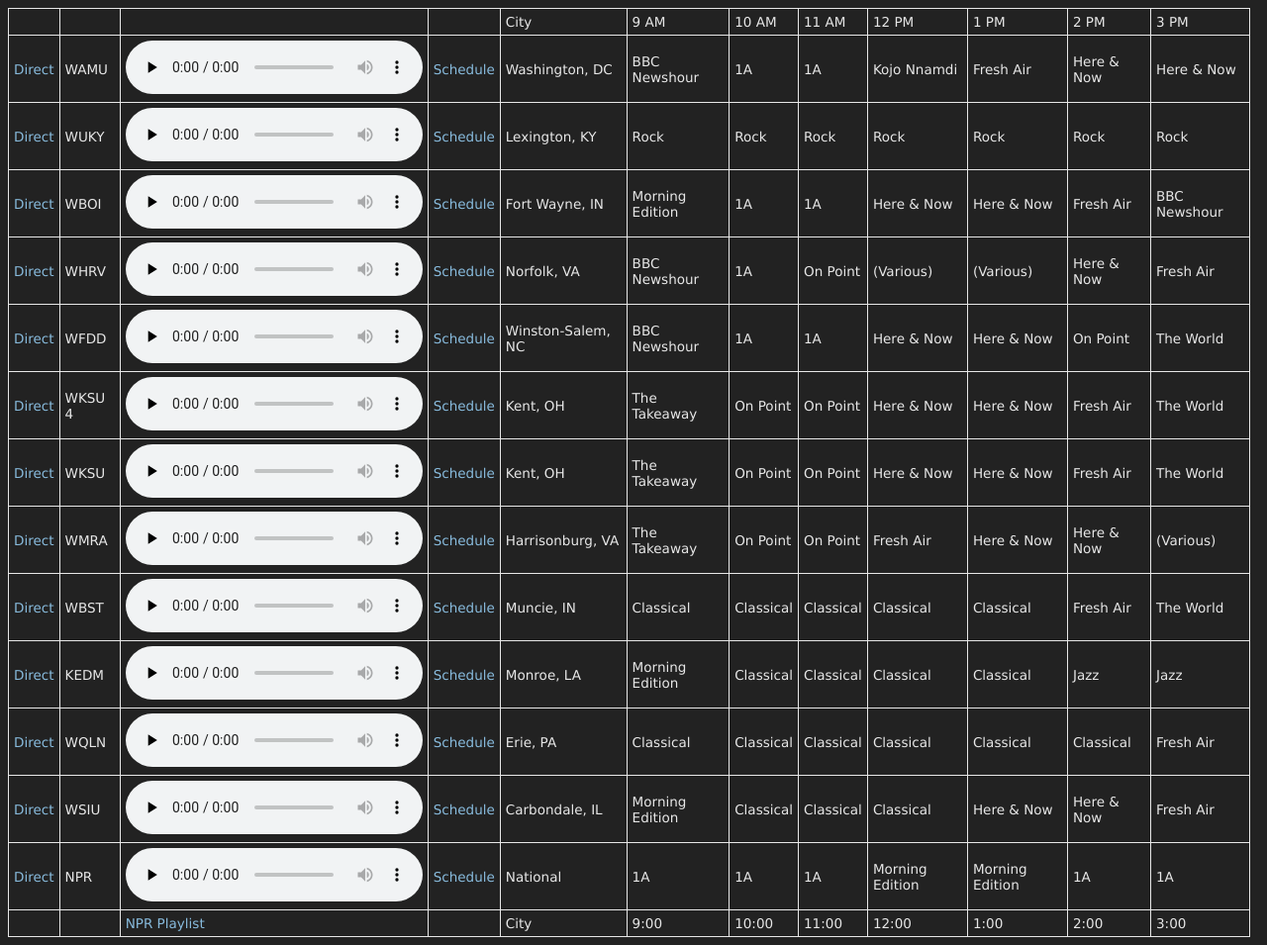
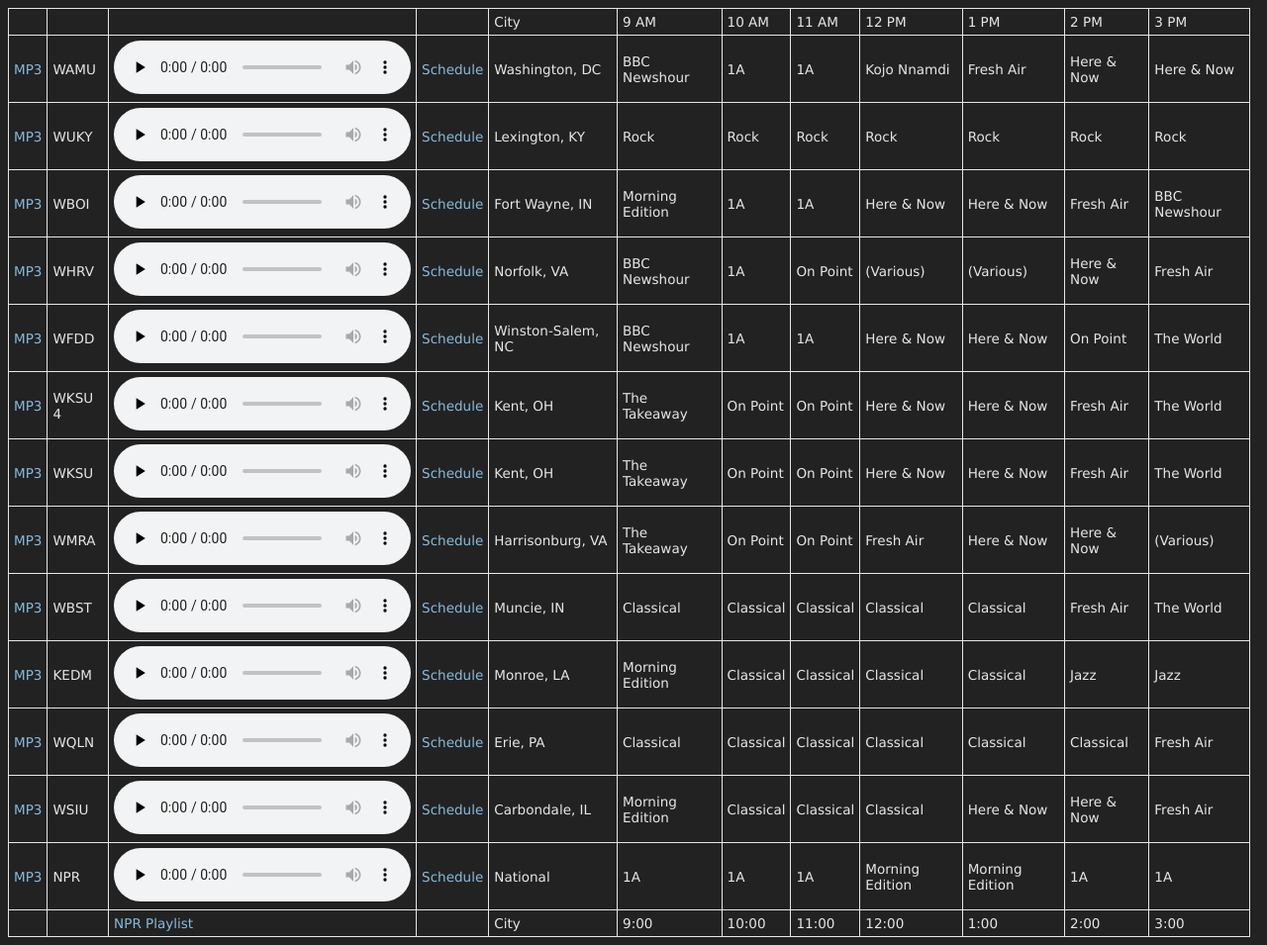
Before and after one commit to danburd/danburd.github.io, a Jekyll site: the page npr.html, which Jekyll copies as it is, in a window 1280 px wide. Shown: the whole page at 99% size. Built offline with Jekyll 4.4.1, drawn with Linux system fonts in a browser that asks for light colours.

Commit message:
Change Direct to MP3

```diff
--- a/npr.html
+++ b/npr.html
@@ -31,7 +31,7 @@
     <td>3 PM</td>
   </tr>
   <tr>
-    <td><a href="https://hd1.wamu.org">Direct</a></td>
+    <td><a href="https://hd1.wamu.org">MP3</a></td>
     <td>WAMU</td>
     <td><audio controls preload="none"><source src="https://hd1.wamu.org" type="audio/mpeg"></audio></td>
     <td><a href="https://wamu.org/schedule/daily">Schedule</a></td>
@@ -45,7 +45,7 @@
     <td>Here & Now</td>
   </tr>
   <tr>
-    <td><a href="http://stream.qx.net:8000/xstream">Direct</a></td>
+    <td><a href="http://stream.qx.net:8000/xstream">MP3</a></td>
     <td>WUKY</td>
     <td><audio controls preload="none"><source src="http://stream.qx.net:8000/xstream" type="audio/mpeg"></audio></td>
     <td><a href="http://wuky.org/schedule/wuky">Schedule</a></td>
@@ -59,7 +59,7 @@
     <td>Rock</td>
   </tr>
   <tr>
-    <td><a href="http://12.bteradio.com:8300/WBOI.mp3">Direct</a></td>
+    <td><a href="http://12.bteradio.com:8300/WBOI.mp3">MP3</a></td>
     <td>WBOI</td>
     <td><audio controls preload="none"><source src="http://12.bteradio.com:8300/WBOI.mp3" type="audio/mpeg"></audio></td>
     <td><a href="http://wboi.org/schedule">Schedule</a></td>
@@ -73,7 +73,7 @@
     <td>BBC Newshour</td>
   </tr>
   <tr>
-    <td><a href="http://whrv.mediaplayer.whro.org/128">Direct</a></td>
+    <td><a href="http://whrv.mediaplayer.whro.org/128">MP3</a></td>
     <td>WHRV</td>
     <td><audio controls preload="none"><source src="http://whrv.mediaplayer.whro.org/128" type="audio/mpeg"></audio></td>
     <td><a href="https://schedule.whro.org/radio?station=whrv">Schedule</a></td>
@@ -87,7 +87,7 @@
     <td>Fresh Air</td>
   </tr>
   <tr>
-    <td><a href="https://live.streamguys1.com:2645/wfdd1">Direct</a></td>
+    <td><a href="https://live.streamguys1.com:2645/wfdd1">MP3</a></td>
     <td>WFDD</td>
     <td><audio controls preload="none"><source src="https://live.streamguys1.com:2645/wfdd1" type="audio/mpeg"></audio></td>
     <td><a href="https://www.wfdd.org/schedule">Schedule</a></td>
@@ -101,7 +101,7 @@
     <td>The World</td>
   </tr>
   <tr>
-    <td><a href="http://66.225.205.169/wksu4.mp3.128">Direct</a></td>
+    <td><a href="http://66.225.205.169/wksu4.mp3.128">MP3</a></td>
     <td>WKSU 4</td>
     <td><audio controls preload="none"><source src="http://66.225.205.169/wksu4.mp3.128" type="audio/mpeg"></audio></td>
     <td><a href="http://wksu.org/schedule/wksu-news">Schedule</a></td>
@@ -115,7 +115,7 @@
     <td>The World</td>
   </tr>
   <tr>
-    <td><a href="http://66.225.205.169/wksu1.mp3.128">Direct</a></td>
+    <td><a href="http://66.225.205.169/wksu1.mp3.128">MP3</a></td>
     <td>WKSU</td>
     <td><audio controls preload="none"><source src="http://66.225.205.169/wksu1.mp3.128" type="audio/mpeg"></audio></td>
     <td><a href="http://wksu.org/schedule/wksu">Schedule</a></td>
@@ -129,7 +129,7 @@
     <td>The World</td>
   </tr>
   <tr>
-    <td><a href="http://media.wmra.org:8000/wmra">Direct</a></td>
+    <td><a href="http://media.wmra.org:8000/wmra">MP3</a></td>
     <td>WMRA</td>
     <td><audio controls preload="none"><source src="http://media.wmra.org:8000/wmra" type="audio/mpeg"></audio></td>
     <td><a href="http://wmra.org/schedule/WMRA">Schedule</a></td>
@@ -143,7 +143,7 @@
     <td>(Various)</td>
   </tr>
   <tr>
-    <td><a href="https://ipr.streamguys1.com/aac">Direct</a></td>
+    <td><a href="https://ipr.streamguys1.com/aac">MP3</a></td>
     <td>WBST</td>
     <td><audio controls preload="none"><source src="https://ipr.streamguys1.com/aac" type="audio/mpeg"></audio></td>
     <td><a href="https://indianapublicradio.org/schedule/">Schedule</a></td>
@@ -157,7 +157,7 @@
     <td>The World</td>
   </tr>
   <tr>
-    <td><a href="https://stream.kedm.org/listen">Direct</a></td>
+    <td><a href="https://stream.kedm.org/listen">MP3</a></td>
     <td>KEDM</td>
     <td><audio controls preload="none"><source src="https://stream.kedm.org/listen" type="audio/mpeg"></audio></td>
     <td><a href="http://kedm.org/schedule">Schedule</a></td>
@@ -171,7 +171,7 @@
     <td>Jazz</td>
   </tr>
   <tr>
-    <td><a href="http://www.wqln.org:8000/">Direct</a></td>
+    <td><a href="http://www.wqln.org:8000/">MP3</a></td>
     <td>WQLN</td>
     <td><audio controls preload="none"><source src="http://www.wqln.org:8000/" type="audio/mpeg"></audio></td>
     <td><a href="http://www.wqln.org/Departments/Radio/Radio-Schedule">Schedule</a></td>
@@ -185,7 +185,7 @@
     <td>Fresh Air</td>
   </tr>
   <tr>
-    <td><a href="http://peridot.streamguys.com:5230/wsiu-hd1">Direct</a></td>
+    <td><a href="http://peridot.streamguys.com:5230/wsiu-hd1">MP3</a></td>
     <td>WSIU</td>
     <td><audio controls preload="none"><source src="http://peridot.streamguys.com:5230/wsiu-hd1" type="audio/mpeg"></audio></td>
     <td><a href="http://www.wsiu.org/radioschedules.aspx">Schedule</a></td>
@@ -199,7 +199,7 @@
     <td>Fresh Air</td>
   </tr>
   <tr>
-    <td><a href="https://nprdmp-live01-mp3.akacast.akamaistream.net/7/998/364916/v1/npr.akacast.akamaistream.net/nprdmp_live01_mp3">Direct</a></td>
+    <td><a href="https://nprdmp-live01-mp3.akacast.akamaistream.net/7/998/364916/v1/npr.akacast.akamaistream.net/nprdmp_live01_mp3">MP3</a></td>
     <td>NPR</td>
     <td><audio controls preload="none"><source src="https://nprdmp-live01-mp3.akacast.akamaistream.net/7/998/364916/v1/npr.akacast.akamaistream.net/nprdmp_live01_mp3" type="audio/mpeg"></audio></td>
     <td><a href="https://www.npr.org/2016/04/05/472557877/npr-program-stream">Schedule</a></td>
```
